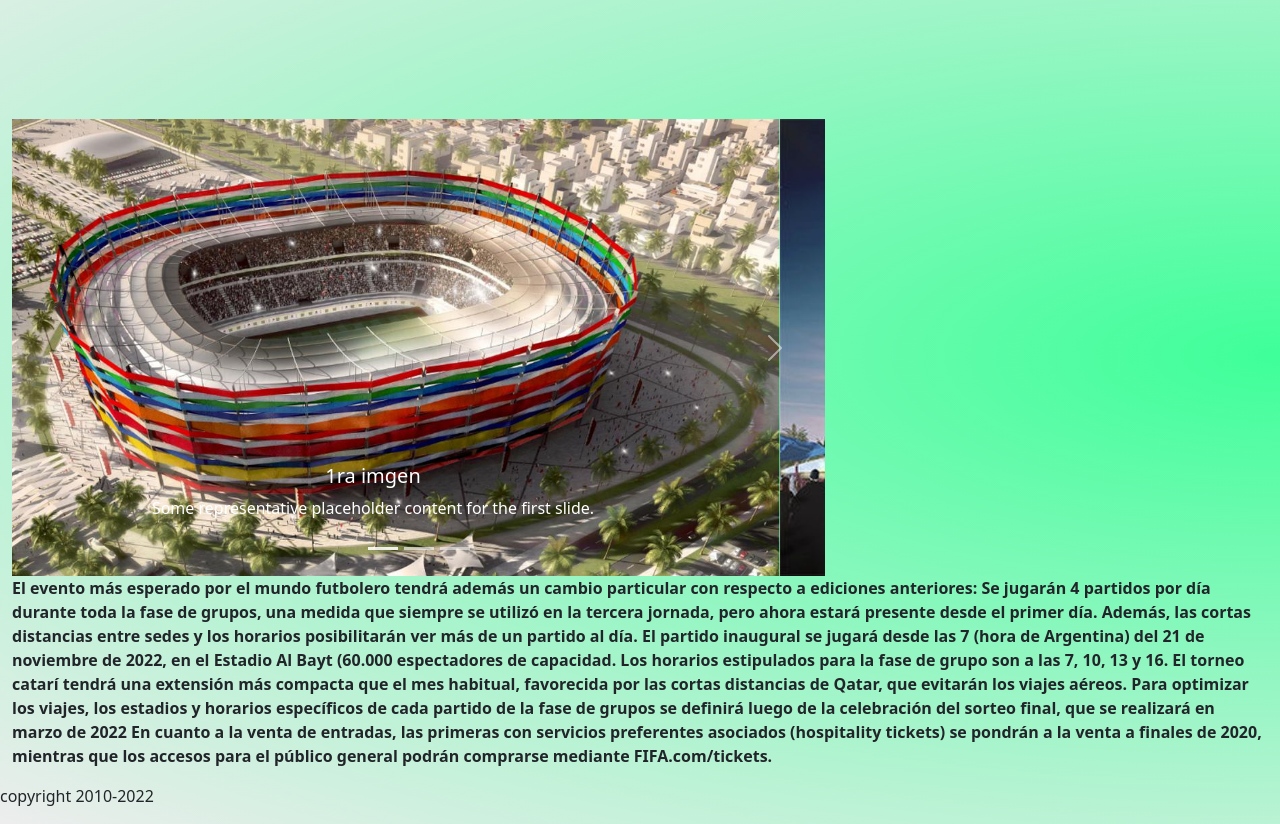
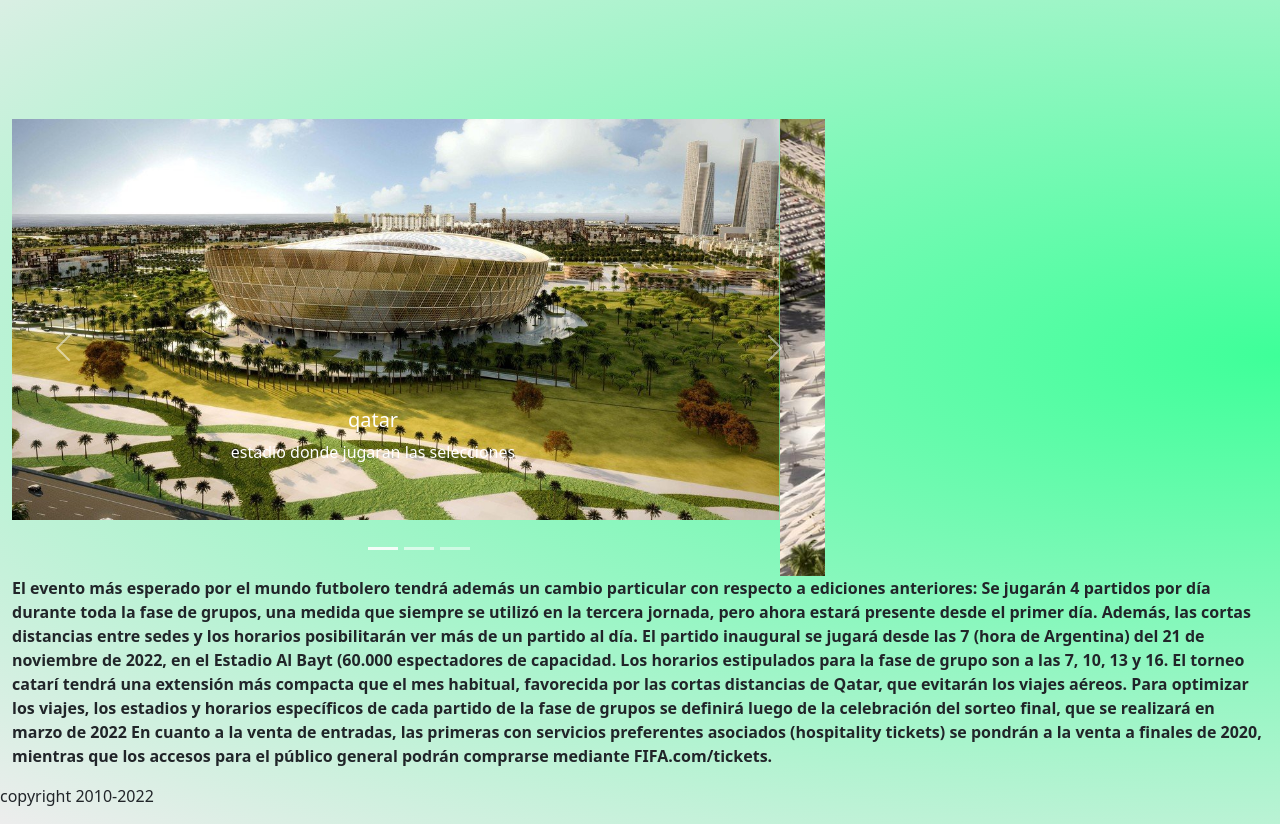
Before and after one commit to arielgaston10/2do-Entrega-del-proyecto-final, a plain HTML site: page index.html in a window 1280 px wide. Shown: the part 113-937 px from the top of the page. Drawn offline with nearby package versions, Linux system fonts and the light colour scheme.

Commit message:
modifique algunos textos

```diff
--- a/index.html
+++ b/index.html
@@ -73,24 +73,24 @@
                 </div>
                 <div class="carousel-inner">
                     <div class="carousel-item active">
+                        <img src="../img/estadio1.jpg" class="d-block w-100" alt="...">
+                        <div class="carousel-caption d-none d-md-block">
+                            <h5>qatar</h5>
+                            <p>estadio donde jugaran las selecciones</p>
+                        </div>
+                    </div>
+                    <div class="carousel-item">
                         <img src="../img/estadio2.jpg" class="d-block w-100" alt="...">
                         <div class="carousel-caption d-none d-md-block">
-                            <h5>1ra imgen</h5>
-                            <p>Some representative placeholder content for the first slide.</p>
+                            <h5>qatar</h5>
+                            <p>estadio donde jugaran las selecciones</p>
                         </div>
                     </div>
                     <div class="carousel-item">
                         <img src="../img/estadio3.jpg" class="d-block w-100" alt="...">
                         <div class="carousel-caption d-none d-md-block">
-                            <h5>Second slide label</h5>
-                            <p>Some representative placeholder content for the second slide.</p>
-                        </div>
-                    </div>
-                    <div class="carousel-item">
-                        <img src="../img/estadio1.jpg" class="d-block w-100" alt="...">
-                        <div class="carousel-caption d-none d-md-block">
-                            <h5>Third slide label</h5>
-                            <p>Some representative placeholder content for the third slide.</p>
+                            <h5>qatar</h5>
+                            <p>estadio donde jugaran las selecciones</p>
                         </div>
                     </div>
                 </div>
```
